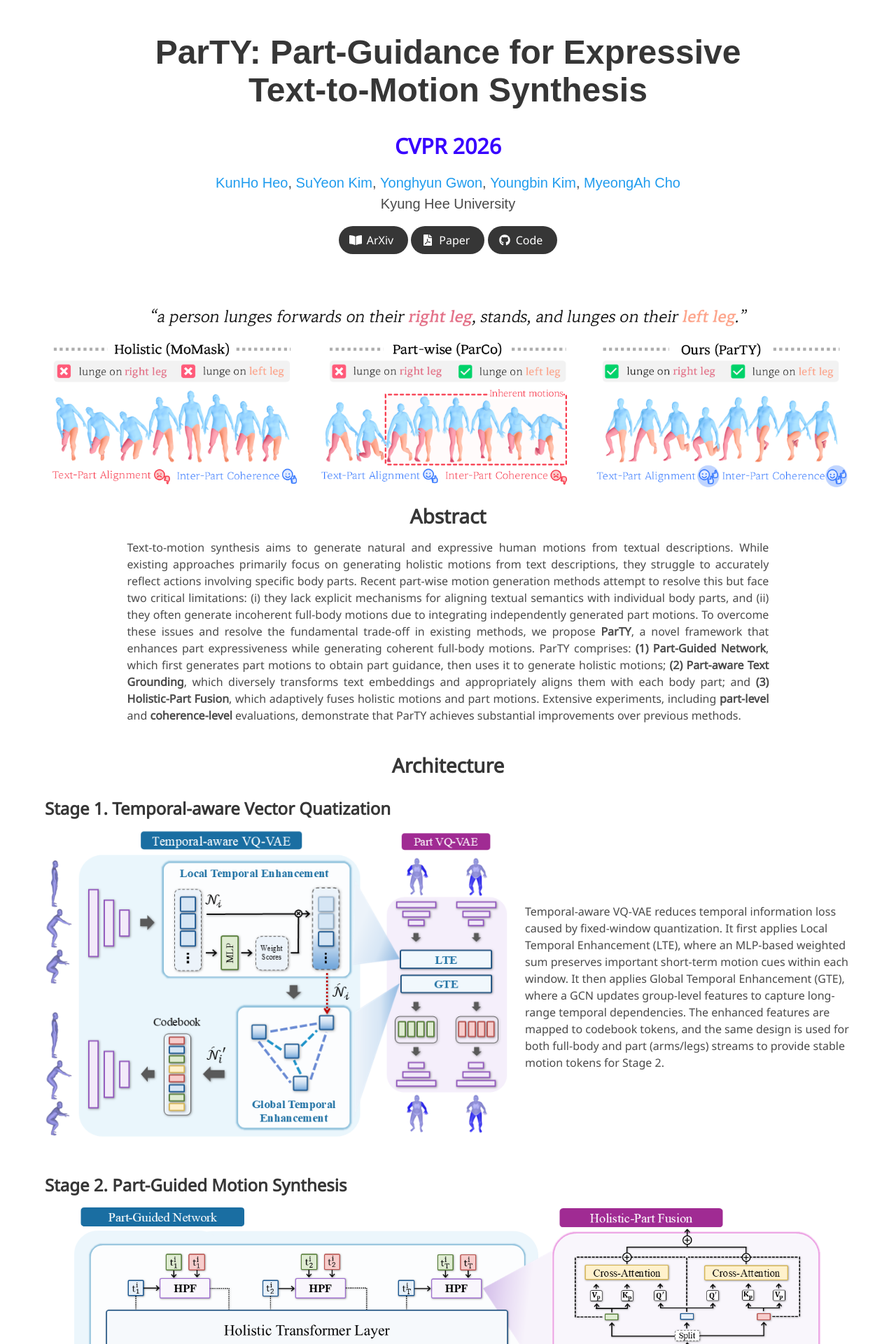
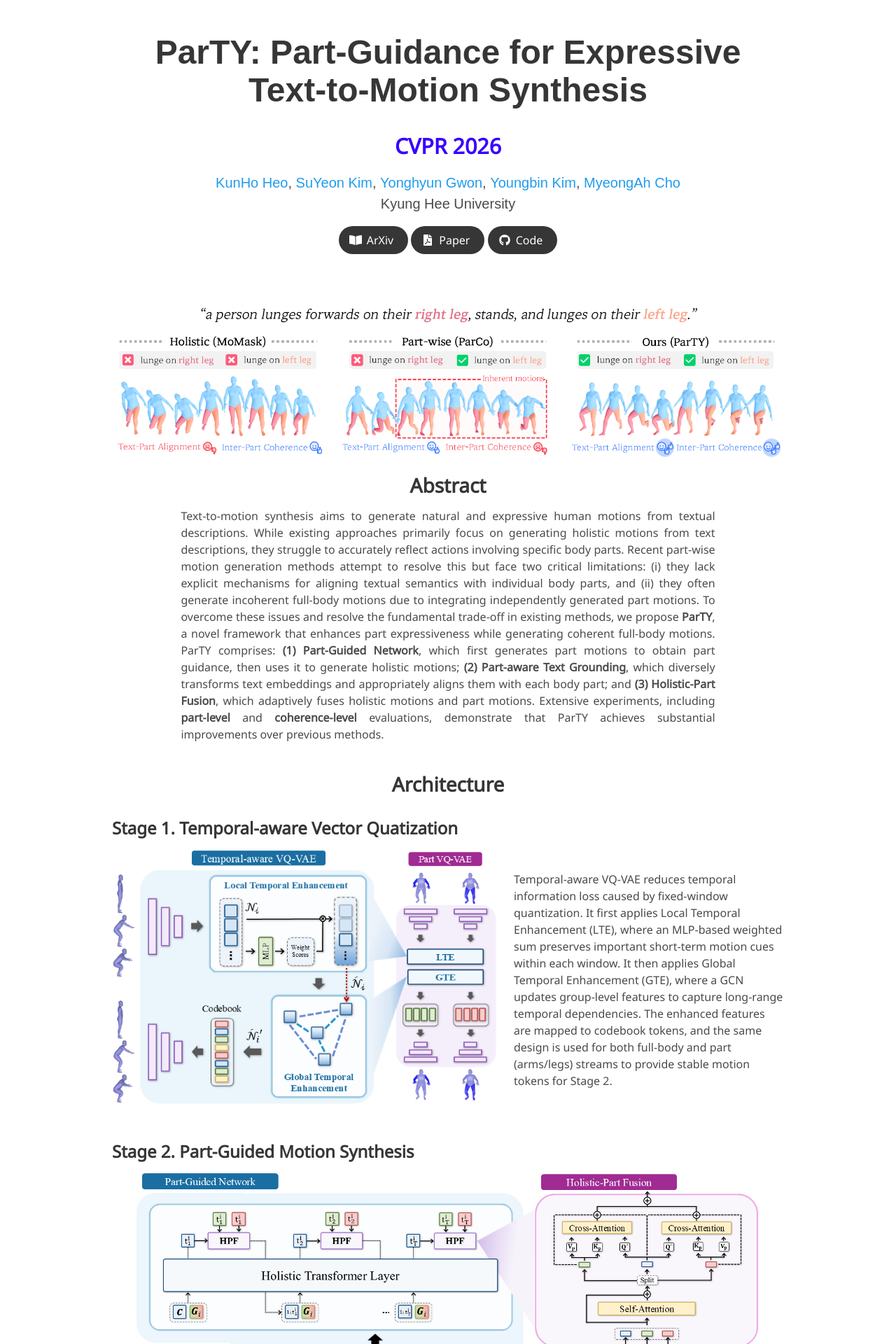
Before and after one commit to VisualScienceLab-KHU/SeDiR_project, a Jekyll site: the page built from index.md, in a window 1280 px wide. Shown: the top 1920 px of the page at 70% size. Built offline with Jekyll 4.4.1, drawn with Linux system fonts in a browser that asks for light colours; some web fonts are replaced; our own code applies the rules of GitHub Pages for plain Markdown files.

Commit message:
Feat: screen

```diff
--- a/_layouts/project_page.html
+++ b/_layouts/project_page.html
@@ -125,7 +125,7 @@
 </section>
 
 <section class="section" style="padding-top: 0.3rem;">
-<div class="container is-max-widescreen">
+<div class="container is-max-desktop">
 
 <div class="content">
   {{ content }}
```
